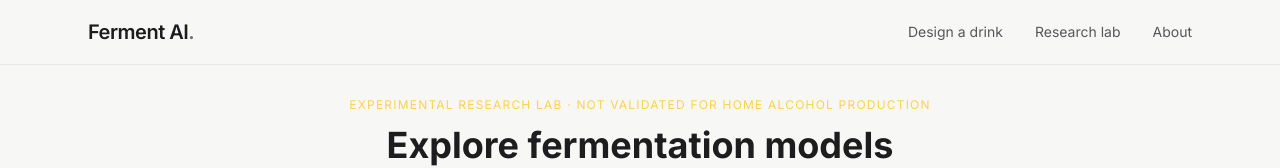
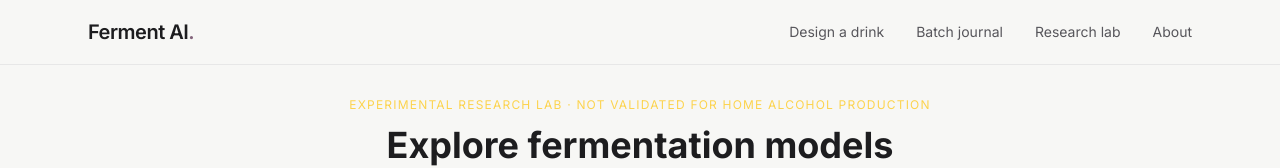
Before and after one commit to seorno/FementAI, a Next.js app in the folder frontend/: page /predict in a window 1280 px wide. Shown: the top 168 px of the page. Built offline with nearby package versions, Linux system fonts and the light colour scheme; no server answers.

Commit message:
feat(journal): expose private batch journal in studio navigation

```diff
--- a/frontend/src/components/Navbar.tsx
+++ b/frontend/src/components/Navbar.tsx
@@ -7,6 +7,7 @@ export default function Navbar() {
         <Link href="/" className="font-semibold tracking-tight text-xl text-[#1d1d1f]">Ferment AI<span className="text-[#84657c]">.</span></Link>
         <div className="flex gap-5 sm:gap-8 text-sm text-[#57565b]">
           <Link href="/design" className="hover:text-[#1d1d1f] focus-visible:outline focus-visible:outline-2">Design a drink</Link>
+          <Link href="/journal" className="hover:text-[#1d1d1f] focus-visible:outline focus-visible:outline-2">Batch journal</Link>
           <Link href="/predict" className="hover:text-[#1d1d1f] focus-visible:outline focus-visible:outline-2">Research lab</Link>
           <Link href="/about" className="hover:text-[#1d1d1f] focus-visible:outline focus-visible:outline-2">About</Link>
         </div>
```
